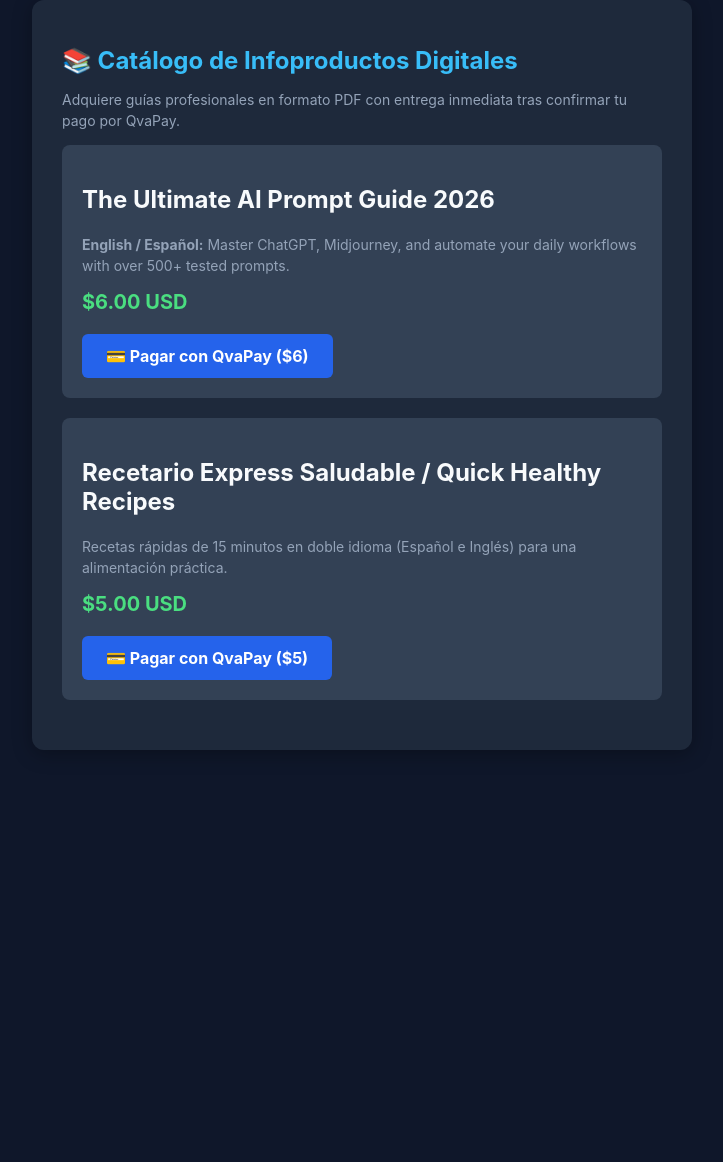
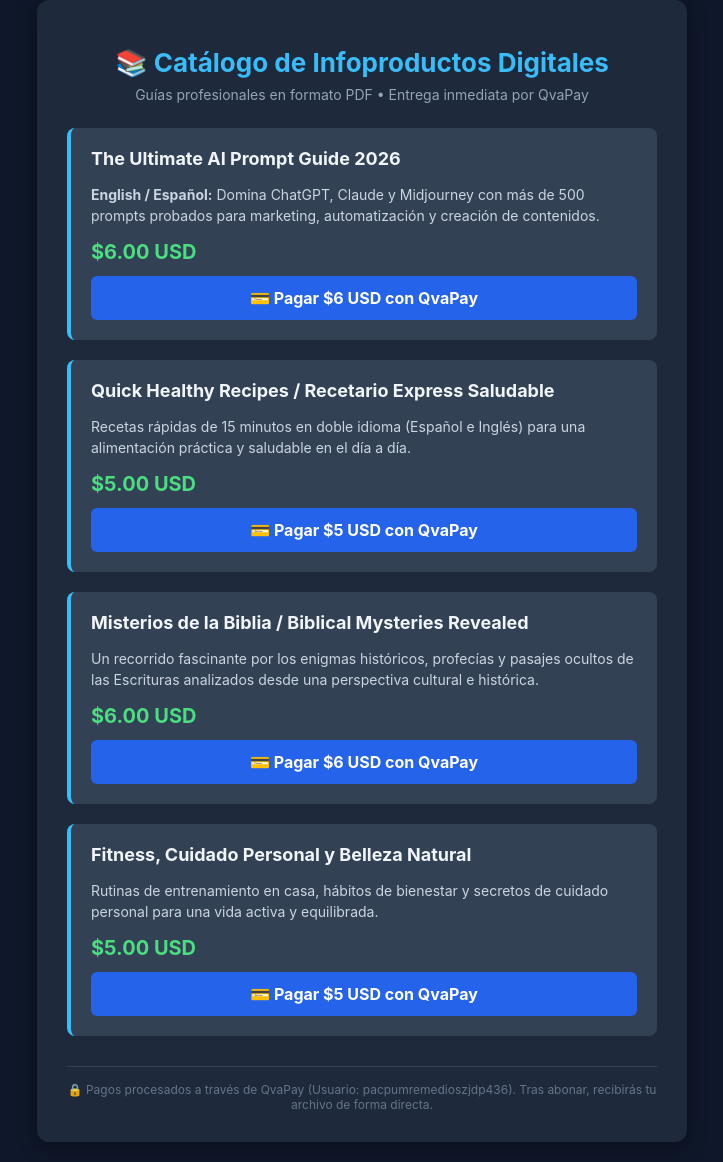
Before and after one commit to solarcuba2026/solar-ebooks, a plain HTML site: page index.html in a window 1280 px wide. Shown: the part 20-1182 px from the top of the page, without its empty margins (278-1001 px from the left). Before the commit the page ends 800 px from the top, so only its background shows below. Drawn offline with Linux system fonts and the light colour scheme.

Commit message:
Update index.html

```diff
--- a/index.html
+++ b/index.html
@@ -3,36 +3,61 @@
 <head>
     <meta charset="UTF-8">
     <meta name="viewport" content="width=device-width, initial-scale=1.0">
-    <title>Ebooks Digitales | Descarga Instantánea</title>
+    <title>Ebooks Digitales | Catálogo y Descarga Instantánea</title>
     <style>
+        * { box-sizing: border-box; }
         body { font-family: -apple-system, BlinkMacSystemFont, "Segoe UI", Roboto, sans-serif; background: #0f172a; color: #f8fafc; margin: 0; padding: 20px; display: flex; justify-content: center; }
-        .container { max-width: 600px; width: 100%; background: #1e293b; padding: 30px; border-radius: 12px; box-shadow: 0 4px 20px rgba(0,0,0,0.3); }
-        h1 { font-size: 24px; color: #38bdf8; margin-bottom: 8px; }
-        .product { background: #334155; padding: 20px; border-radius: 8px; margin-bottom: 20px; }
+        .container { max-width: 650px; width: 100%; background: #1e293b; padding: 30px; border-radius: 12px; box-shadow: 0 4px 20px rgba(0,0,0,0.4); }
+        h1 { font-size: 26px; color: #38bdf8; margin-bottom: 8px; text-align: center; }
+        .subtitle { text-align: center; color: #94a3b8; font-size: 14px; margin-bottom: 25px; }
+        .product { background: #334155; padding: 20px; border-radius: 8px; margin-bottom: 20px; border-left: 4px solid #38bdf8; }
+        .product h2 { margin-top: 0; font-size: 18px; color: #f1f5f9; }
         .price { font-size: 20px; color: #4ade80; font-weight: bold; margin: 10px 0; }
-        .btn { display: inline-block; background: #2563eb; color: white; padding: 12px 24px; border-radius: 6px; text-decoration: none; font-weight: bold; margin-top: 10px; }
+        .btn { display: block; text-align: center; background: #2563eb; color: white; padding: 12px 20px; border-radius: 6px; text-decoration: none; font-weight: bold; margin-top: 12px; transition: background 0.2s; }
         .btn:hover { background: #1d4ed8; }
-        p { color: #94a3b8; font-size: 14px; line-height: 1.5; }
+        p { color: #cbd5e1; font-size: 14px; line-height: 1.5; }
+        .footer { text-align: center; margin-top: 30px; font-size: 12px; color: #64748b; border-top: 1px solid #334155; padding-top: 15px; }
     </style>
 </head>
 <body>
     <div class="container">
         <h1>📚 Catálogo de Infoproductos Digitales</h1>
-        <p>Adquiere guías profesionales en formato PDF con entrega inmediata tras confirmar tu pago por QvaPay.</p>
+        <div class="subtitle">Guías profesionales en formato PDF • Entrega inmediata por QvaPay</div>
 
+        <!-- Producto 1: IA -->
         <div class="product">
             <h2>The Ultimate AI Prompt Guide 2026</h2>
-            <p><strong>English / Español:</strong> Master ChatGPT, Midjourney, and automate your daily workflows with over 500+ tested prompts.</p>
+            <p><strong>English / Español:</strong> Domina ChatGPT, Claude y Midjourney con más de 500 prompts probados para marketing, automatización y creación de contenidos.</p>
             <div class="price">$6.00 USD</div>
-            <!-- Enlace directo vinculado a tu cuenta de QvaPay -->
-            <a href="https://qvapay.com/pay/pacpumremedioszjdp436" class="btn" target="_blank">💳 Pagar con QvaPay ($6)</a>
+            <a href="https://qvapay.com/pay/pacpumremedioszjdp436" class="btn" target="_blank">💳 Pagar $6 USD con QvaPay</a>
         </div>
 
+        <!-- Producto 2: Recetario -->
         <div class="product">
-            <h2>Recetario Express Saludable / Quick Healthy Recipes</h2>
-            <p>Recetas rápidas de 15 minutos en doble idioma (Español e Inglés) para una alimentación práctica.</p>
+            <h2>Quick Healthy Recipes / Recetario Express Saludable</h2>
+            <p>Recetas rápidas de 15 minutos en doble idioma (Español e Inglés) para una alimentación práctica y saludable en el día a día.</p>
             <div class="price">$5.00 USD</div>
-            <a href="https://qvapay.com/pay/pacpumremedioszjdp436" class="btn" target="_blank">💳 Pagar con QvaPay ($5)</a>
+            <a href="https://qvapay.com/pay/pacpumremedioszjdp436" class="btn" target="_blank">💳 Pagar $5 USD con QvaPay</a>
+        </div>
+
+        <!-- Producto 3: Misterios de la Biblia -->
+        <div class="product">
+            <h2>Misterios de la Biblia / Biblical Mysteries Revealed</h2>
+            <p>Un recorrido fascinante por los enigmas históricos, profecías y pasajes ocultos de las Escrituras analizados desde una perspectiva cultural e histórica.</p>
+            <div class="price">$6.00 USD</div>
+            <a href="https://qvapay.com/pay/pacpumremedioszjdp436" class="btn" target="_blank">💳 Pagar $6 USD con QvaPay</a>
+        </div>
+
+        <!-- Producto 4: Fitness y Belleza -->
+        <div class="product">
+            <h2>Fitness, Cuidado Personal y Belleza Natural</h2>
+            <p>Rutinas de entrenamiento en casa, hábitos de bienestar y secretos de cuidado personal para una vida activa y equilibrada.</p>
+            <div class="price">$5.00 USD</div>
+            <a href="https://qvapay.com/pay/pacpumremedioszjdp436" class="btn" target="_blank">💳 Pagar $5 USD con QvaPay</a>
+        </div>
+
+        <div class="footer">
+            🔒 Pagos procesados a través de QvaPay (Usuario: pacpumremedioszjdp436). Tras abonar, recibirás tu archivo de forma directa.
         </div>
     </div>
 </body>
```
